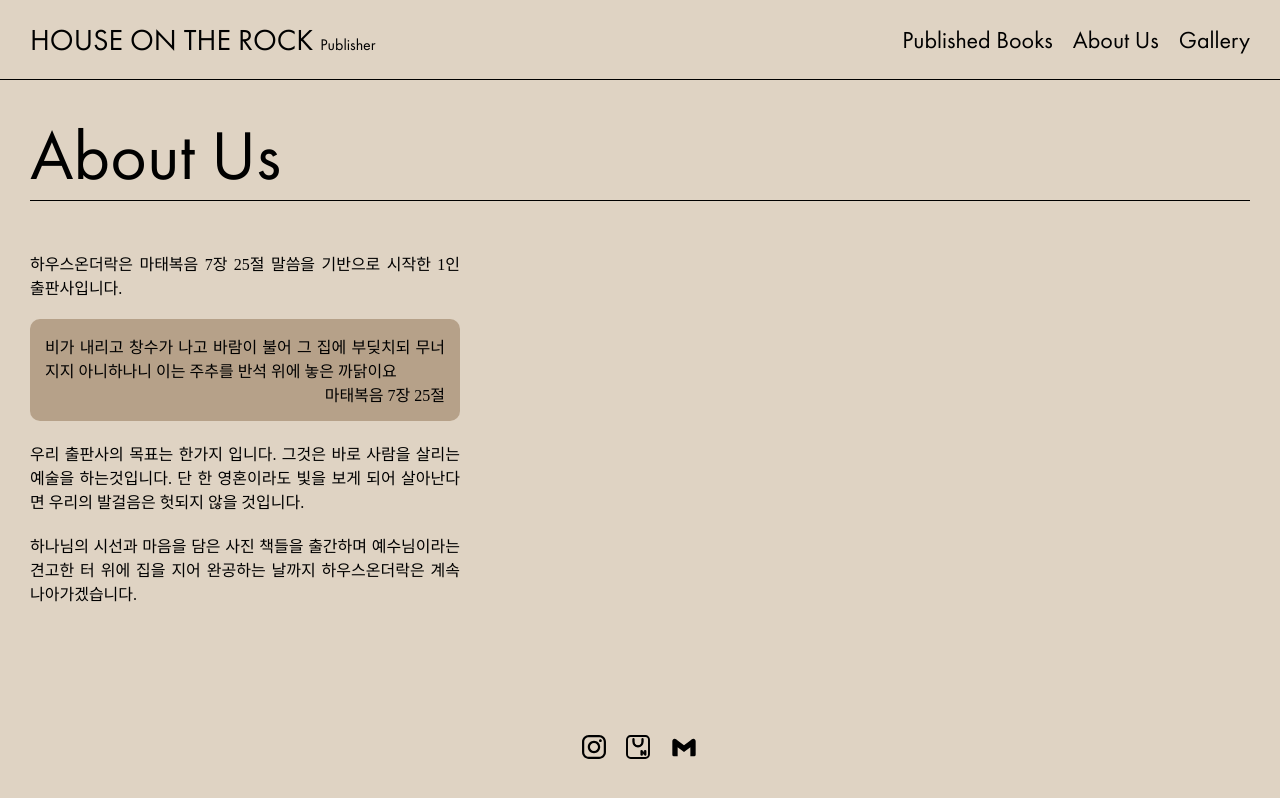
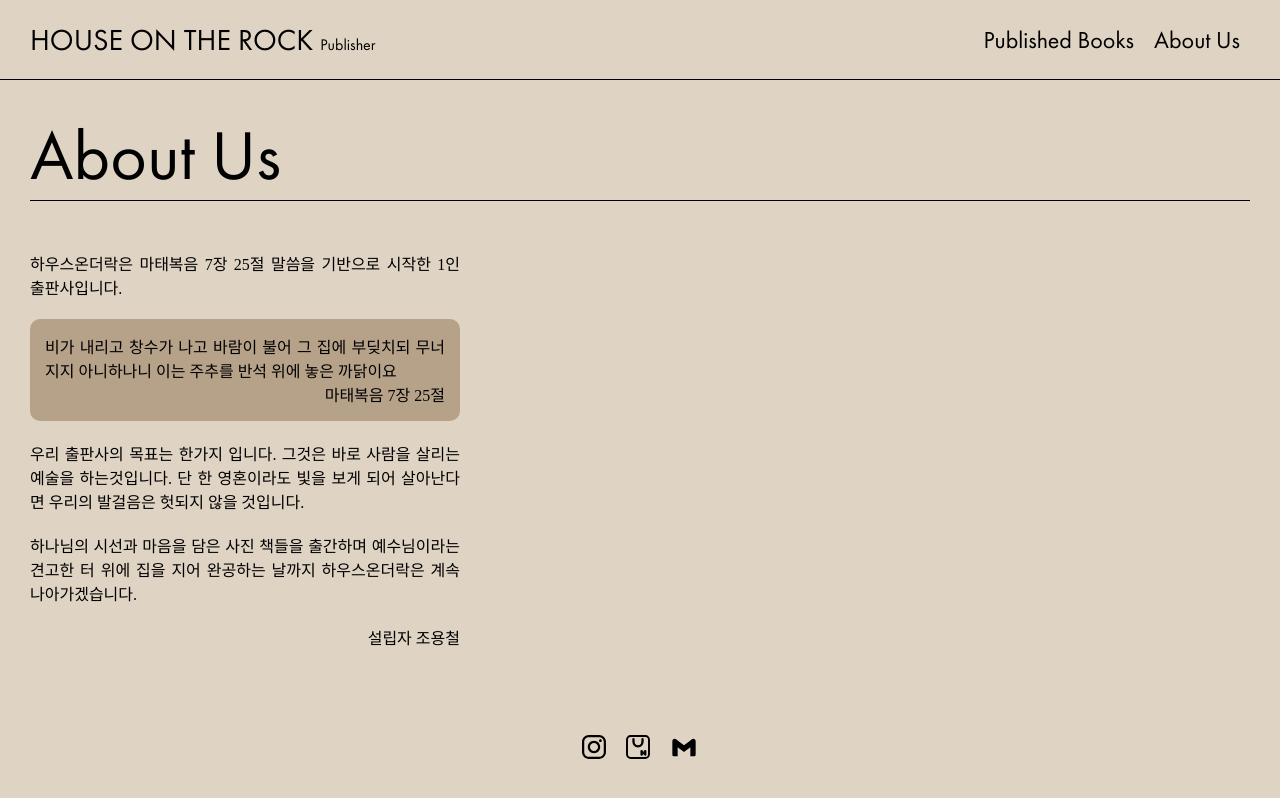
Before and after one commit to modelcycles/houseontherock_web, a Next.js app: page /about in a window 1280 px wide. Built offline with nearby package versions, Linux system fonts and the light colour scheme; a web font is replaced by a local one.

Commit message:
CHORE!: Can't come up with the good words

```diff
--- a/src/app/_components/HouseHeader.tsx
+++ b/src/app/_components/HouseHeader.tsx
@@ -90,14 +90,14 @@ function DesktopHeader() {
           >
             <div>About Us</div>
           </Link>
-          <Link
+          {/* <Link
             className="menu-button main-text-english"
             href={"/gallery"}
             prefetch={false}
             style={{ margin: 0 }}
           >
             <div>Gallery</div>
-          </Link>
+          </Link> */}
         </div>
       </div>
     </>
@@ -167,7 +167,7 @@ function TabletHeader() {
               <p>About Us</p>
             </MouseHovering>
           </Link>
-          <Link
+          {/* <Link
             className="menu-button main-text-english"
             href={"/gallery"}
             prefetch={false}
@@ -176,7 +176,7 @@ function TabletHeader() {
             <MouseHovering>
               <p>Gallery</p>
             </MouseHovering>
-          </Link>
+          </Link> */}
         </div>
       </div>
     </>
@@ -263,7 +263,7 @@ function MobileHeader() {
                   </div>
                 </Link>
               </div>
-              <div style={fadeInStyle}>
+              {/* <div style={fadeInStyle}>
                 <Link
                   className="menu-button main-text-english"
                   href={"/gallery"}
@@ -274,7 +274,7 @@ function MobileHeader() {
                     Gallery
                   </div>
                 </Link>
-              </div>
+              </div> */}
               <button
                 onClick={() => {
                   setShowDialog(false);
--- a/src/app/about/AboutUs.tsx
+++ b/src/app/about/AboutUs.tsx
@@ -8,7 +8,7 @@ export function AboutUs() {
     setIsClient(true);
   }, []);
 
-  const { isDesktop, isTablet } = useMedia();
+  const { isDesktop, isMobile, isTablet } = useMedia();
   if (!isClient) return null;
   return (
     <HouseBody align="center">
@@ -35,17 +35,22 @@ export function AboutUs() {
         <div
           style={{
             width: "100%",
-            height: "100%",
+            // height: "100%",
             display: "flex",
-            flexDirection: "row",
-            justifyContent: isDesktop || isTablet ? "left" : "center",
-            alignContent: "center",
-            // background: "white",
+            flexDirection: isDesktop || isTablet ? "row" : "column",
+            // justifyItems: "center",
+            justifyContent: "left",
+            // alignContent: "space-between",
+            alignItems: isDesktop || isTablet ? "baseline" : "center",
           }}
         >
           <div
             className="main-text-korean"
-            style={{ maxWidth: "430px", textAlign: "justify" }}
+            style={{
+              maxWidth: "430px",
+              textAlign: "justify",
+              marginRight: isDesktop || isTablet ? 40 : 0,
+            }}
           >
             <p
               style={{
@@ -81,7 +86,28 @@ export function AboutUs() {
               견고한 터 위에 집을 지어 완공하는 날까지 하우스온더락은 계속
               나아가겠습니다.
             </p>
+            <p
+              style={{ marginBottom: 20, textAlign: "right", fontWeight: 400 }}
+            >
+              설립자 조용철
+            </p>
           </div>
+          {/* <div
+            className="main-text-korean"
+            style={{
+              width: "100%",
+              maxWidth: "430px",
+              textAlign: "justify",
+              marginTop: 50,
+            }}
+          >
+            <p style={{ marginBottom: 20 }}>조용철</p>
+            <p style={{ marginBottom: 20 }}>
+              조용철은 한국예술종합학교 작곡과를 졸업하였으며 황성호 김성기 배동진에게 사사하였다. 제 11회 세일 한국가곡 콩쿠르
+              작곡부문 3위, 제2회 두남재 콩쿠르 2023년 한국가곡 대축제 in 당진
+              한국가곡 콩쿠르 금상
+            </p>
+          </div> */}
           {/* <img
             style={{ width: "50%", maxWidth: "700px", padding: 30 }}
             src="/about_us.jpg"
```
